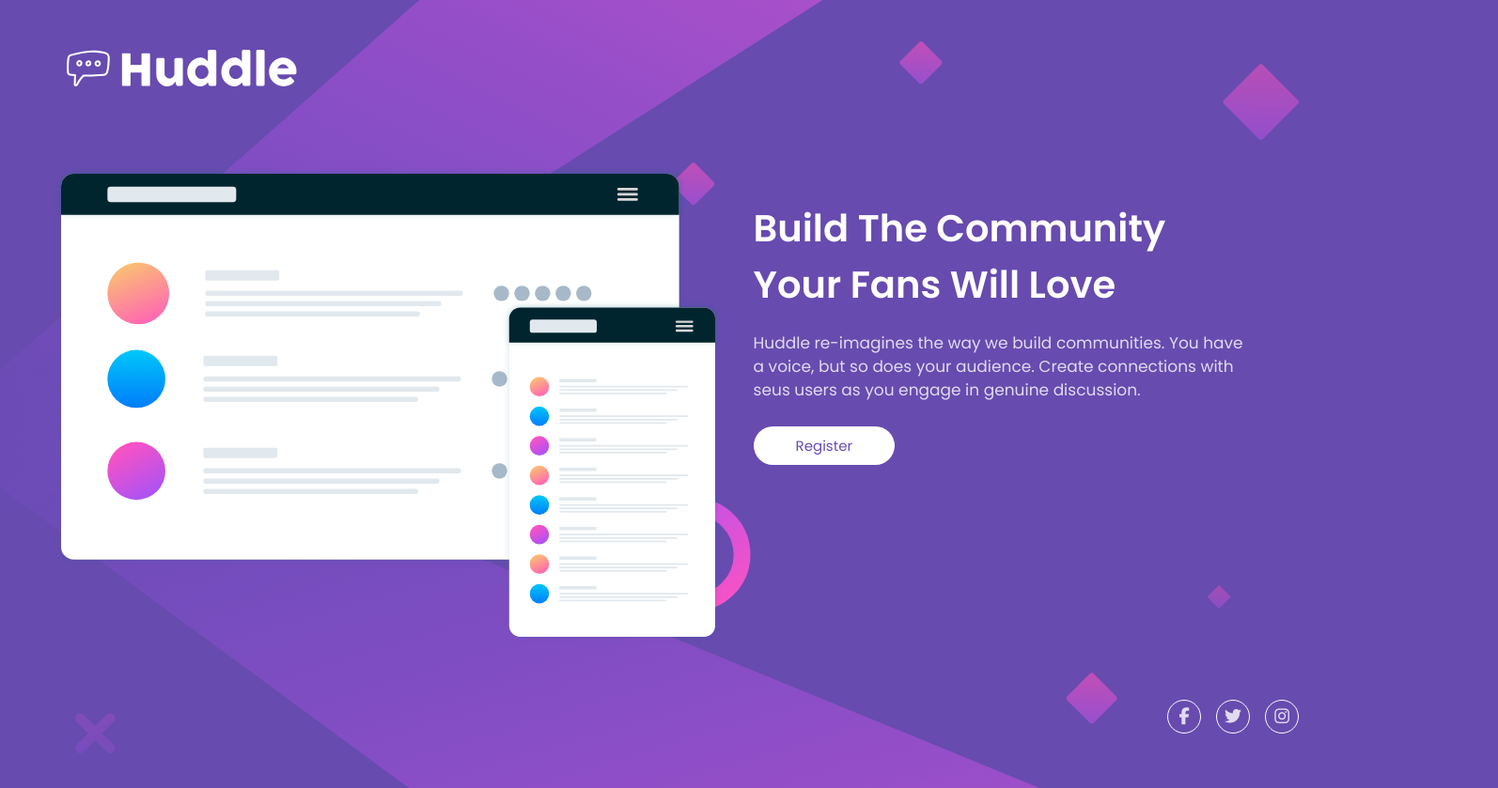
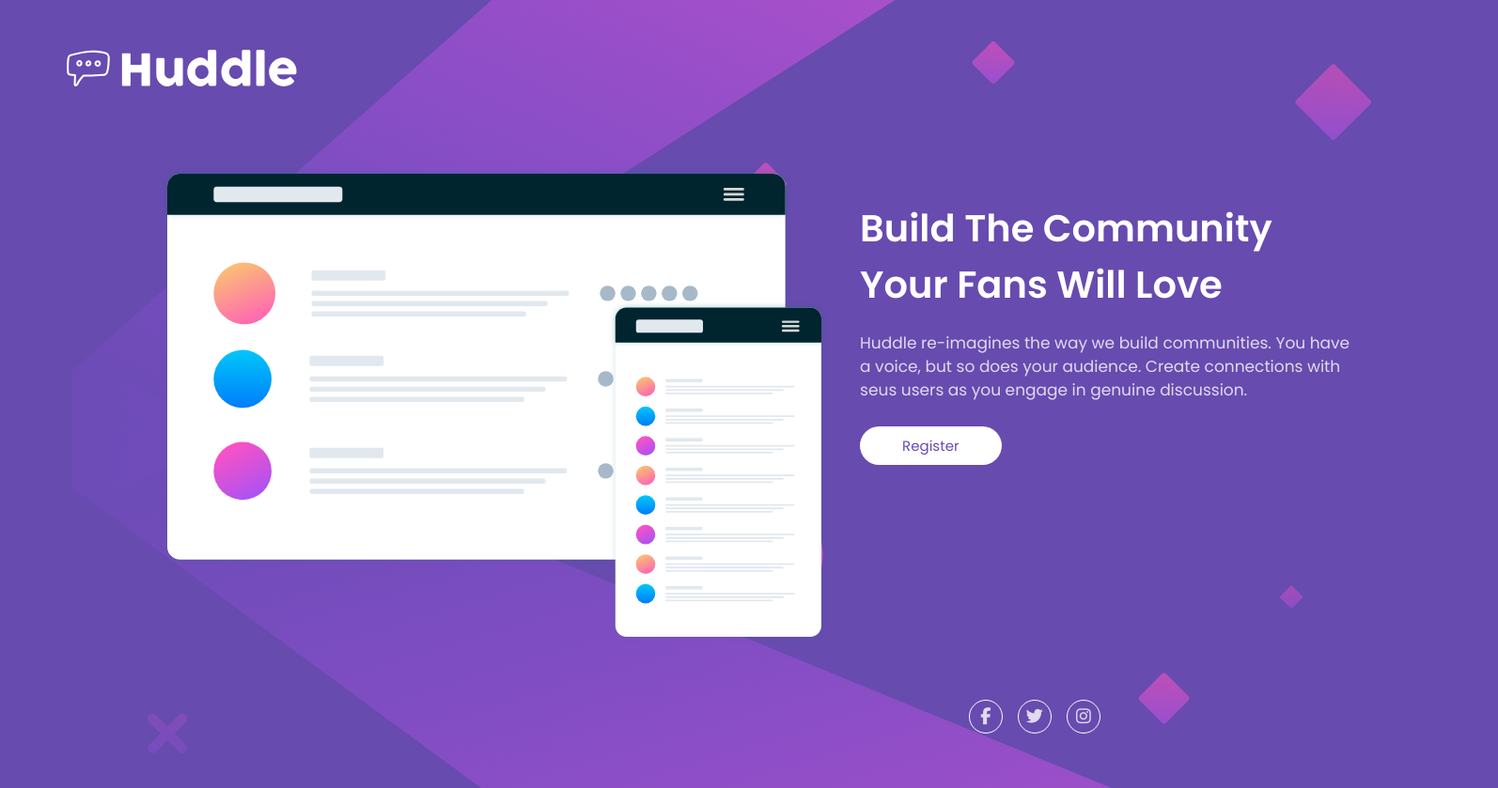
Before and after one commit to augvinicius/Projeto-Huddle, a plain HTML site: page index.html in a window 1536 px wide. Shown: the whole page at 94% size, 1594 px wide, since content can reach past the window. Drawn offline with nearby package versions, Linux system fonts and the light colour scheme.

Commit message:
alterações no código

```diff
--- a/css/reset.css
+++ b/css/reset.css
@@ -2,6 +2,7 @@
     margin: 0;
     padding: 0;
     box-sizing: border-box;
+    list-style: none;
 }
 
 a {
--- a/css/responsive.css
+++ b/css/responsive.css
@@ -1,3 +1,21 @@
+@media (min-width: 1440px) {
+    body {
+        display: flex;
+        flex-direction: column;
+        background-position: center center;
+    }
+
+    .cabecalho {
+        width: 100vw;
+        display: flex;
+        justify-content: center;
+    }
+
+    .footer {
+        width: 80vw;
+    }
+}
+
 @media (max-width: 1024px) {
     .cabecalho {
         flex-direction: column;
--- a/css/style.css
+++ b/css/style.css
@@ -19,7 +19,6 @@
 
 .cabecalho {
     display: flex;
-    justify-content: flex-start;
     margin-top: 7rem;
     margin-left: 4%;
 }
@@ -58,6 +57,7 @@
 .cabecalho .cabecalho-text a:hover{
     background-color: var(--soft-magenta);
     color: white;
+    box-shadow: 0px 10px 19px -1px rgba(0, 0, 0, 0.30);
 }
 
 .footer {
@@ -66,11 +66,11 @@
     padding: 5rem;
 }
 
-.icones {
+.icones ul {
     display: flex;
 }
 
-.footer .icones i {
+.footer .icones ul li a i {
     display: flex;
     justify-content: center;
     align-items: center;
@@ -84,7 +84,7 @@
 }
 
 .footer .icones a i:hover {
-    border: 2px solid var(--soft-magenta);
+    border: 1px solid var(--soft-magenta);
     color: var(--soft-magenta);
     transition: 0.2s;
 }
--- a/index.html
+++ b/index.html
@@ -13,12 +13,12 @@
 
 <body>
     <header class="logo">
-        <img src="./images/logo.svg">
+        <img src="./images/logo.svg" alt="logo site">
     </header>
 
     <section class="cabecalho">
         <div class="cabecalho-image">
-            <img src="./images/illustration-mockups.svg">
+            <img src="./images/illustration-mockups.svg" alt="ilustração de pagina web">
         </div>
 
         <div class="cabecalho-text">
@@ -35,21 +35,24 @@
 
     <footer class="footer">
 
-        <div class="icones">
+        <nav class="icones">
 
-            <a href="">
-                <i class="icone fa-brands fa-facebook-f"></i>
-            </a>
+            <ul>
+                <li>
+                    <a href="#"><i class="icone fa-brands fa-facebook-f"></i></a>
+                </li>
 
-            <a href="">
-                <i class="icone fa-brands fa-twitter"></i>
-            </a>
+                <li>
+                    <a href="#"><i class="icone fa-brands fa-twitter"></i></a>
+                </li>
 
-            <a href="">
-                <i class="icone fa-brands fa-instagram"></i>
-            </a>
-        </div>
+                <li>
+                    <a href="#"><i class="icone fa-brands fa-instagram"></i></a>
+                </li>
+            </ul>
+        </nav>
     </footer>
+
     <script src="https://kit.fontawesome.com/c0caeaf222.js" crossorigin="anonymous"></script>
 </body>
 
```
